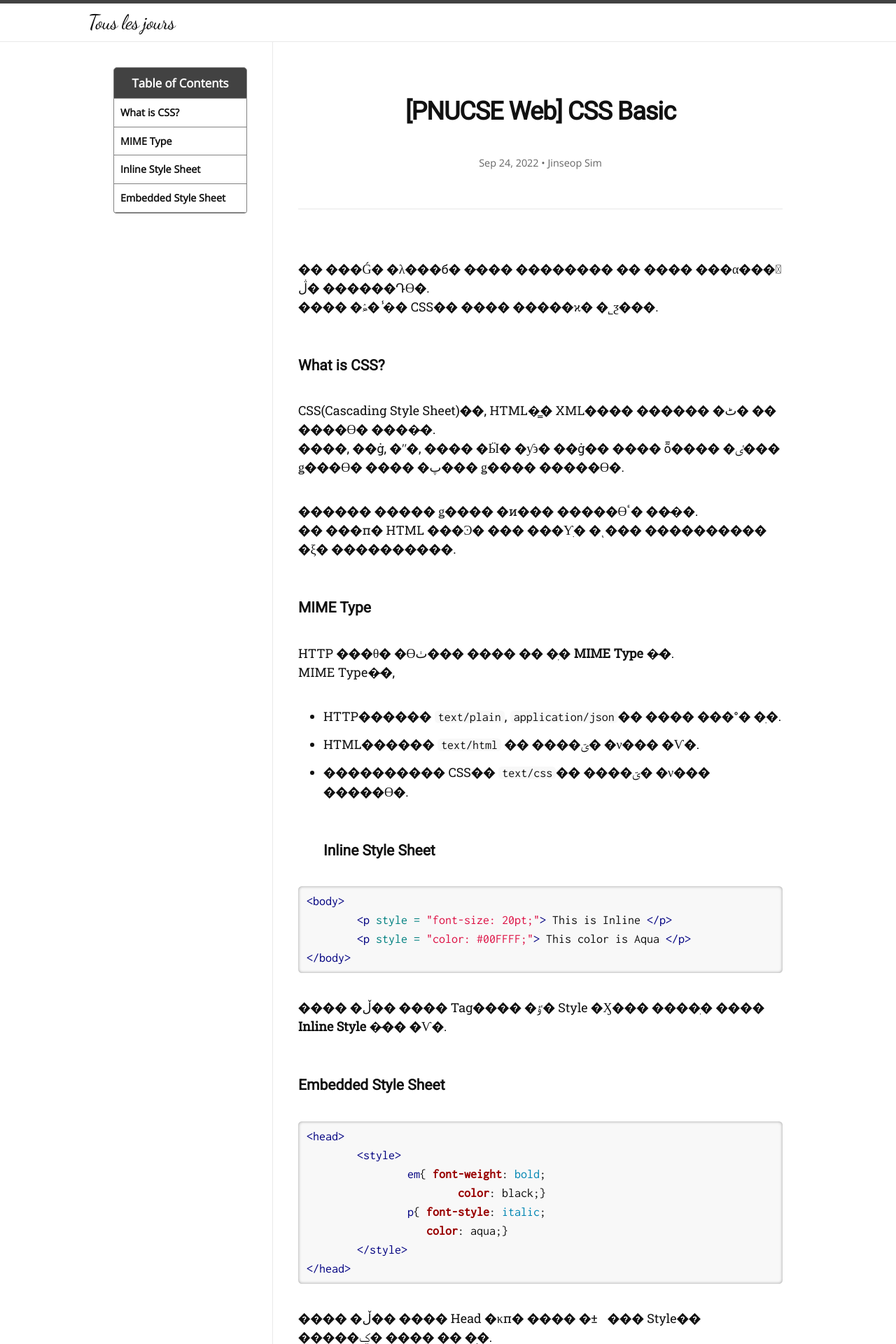
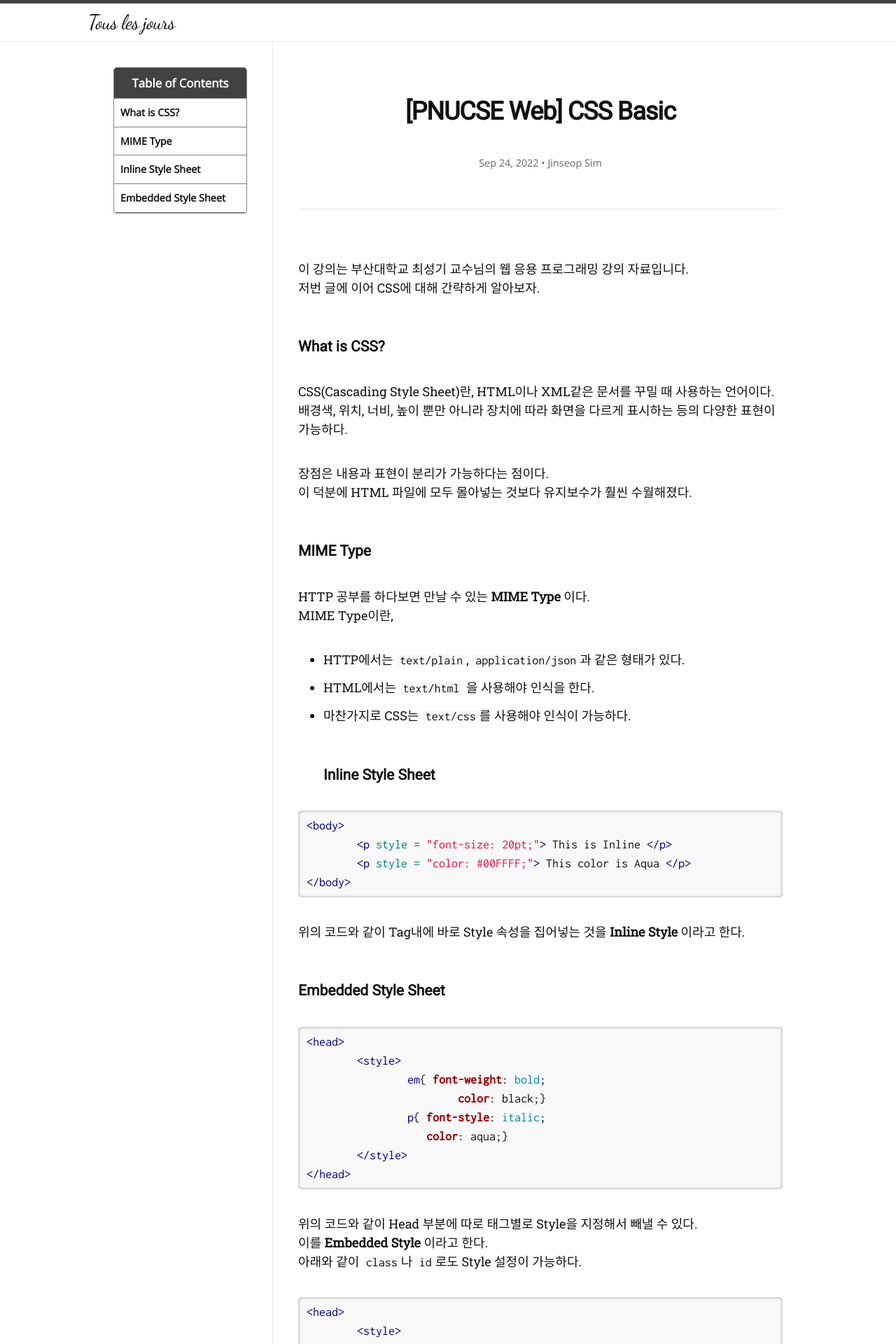
Before and after one commit to Jinseop-Sim/Jinseop-Sim.github.io, a Jekyll site: the page built from _posts/2022-09-24-CSS-basic.md, in a window 1280 px wide. Shown: the top 1920 px of the page at 70% size. Built offline with Jekyll 4.4.1, drawn with Linux system fonts in a browser that asks for light colours; nearby versions of some CDN libraries; some web fonts are replaced; some of the changed text lies outside the part shown.

Commit message:
modify post

````diff
--- a/_posts/2022-09-24-CSS-basic.md
+++ b/_posts/2022-09-24-CSS-basic.md
@@ -7,22 +7,22 @@ author:
   - Jinseop Sim
 toc: true
 ---
-�� ���Ǵ� �λ���б� �ּ��� �������� �� ���� ���α׷��� ���� �ڷ��Դϴ�.
-���� �ۿ� �̾� CSS�� ���� �����ϰ� �˾ƺ���.
+이 강의는 부산대학교 최성기 교수님의 웹 응용 프로그래밍 강의 자료입니다.
+저번 글에 이어 CSS에 대해 간략하게 알아보자.
 
 ### What is CSS?
-CSS(Cascading Style Sheet)��, HTML�̳� XML���� ������ �ٹ� �� ����ϴ� ����̴�.
-����, ��ġ, �ʺ�, ���� �Ӹ� �ƴ϶� ��ġ�� ���� ȭ���� �ٸ��� ǥ���ϴ� ���� �پ��� ǥ���� �����ϴ�.
+CSS(Cascading Style Sheet)란, HTML이나 XML같은 문서를 꾸밀 때 사용하는 언어이다.
+배경색, 위치, 너비, 높이 뿐만 아니라 장치에 따라 화면을 다르게 표시하는 등의 다양한 표현이 가능하다.
 
-������ ����� ǥ���� �и��� �����ϴٴ� ���̴�.
-�� ���п� HTML ���Ͽ� ��� ���Ƴִ� �ͺ��� ���������� �ξ� ����������.
+장점은 내용과 표현이 분리가 가능하다는 점이다.
+이 덕분에 HTML 파일에 모두 몰아넣는 것보다 유지보수가 훨씬 수월해졌다.
 
 ### MIME Type
-HTTP ���θ� �ϴٺ��� ���� �� �ִ� __MIME Type__ �̴�.
-MIME Type�̶�,
-  - HTTP������ ```text/plain```, ```application/json```�� ���� ���°� �ִ�.
-  - HTML������ ```text/html``` �� ����ؾ� �ν��� �Ѵ�.
-  - ���������� CSS�� ```text/css```�� ����ؾ� �ν��� �����ϴ�.
+HTTP 공부를 하다보면 만날 수 있는 __MIME Type__ 이다.
+MIME Type이란,
+  - HTTP에서는 ```text/plain```, ```application/json```과 같은 형태가 있다.
+  - HTML에서는 ```text/html``` 을 사용해야 인식을 한다.
+  - 마찬가지로 CSS는 ```text/css```를 사용해야 인식이 가능하다.
 ### Inline Style Sheet
 {% highlight html %}
 <body>
@@ -31,7 +31,7 @@
 </body>
 {% endhighlight %}
 
-���� �ڵ�� ���� Tag���� �ٷ� Style �Ӽ��� ����ִ� ���� __Inline Style__ �̶�� �Ѵ�.
+위의 코드와 같이 Tag내에 바로 Style 속성을 집어넣는 것을 __Inline Style__ 이라고 한다.
 
 ### Embedded Style Sheet
 {% highlight html %}
@@ -45,9 +45,9 @@
 </head>
 {% endhighlight %}
 
-���� �ڵ�� ���� Head �κп� ���� �±׺��� Style�� �����ؼ� ���� �� �ִ�.
-�̸� __Embedded Style__ �̶�� �Ѵ�.
-�Ʒ��� ���� ```class```�� ```id```�ε� Style ������ �����ϴ�.
+위의 코드와 같이 Head 부분에 따로 태그별로 Style을 지정해서 빼낼 수 있다.
+이를 __Embedded Style__ 이라고 한다.
+아래와 같이 ```class```나 ```id```로도 Style 설정이 가능하다.
 
 {% highlight html %}
 <head>
````
